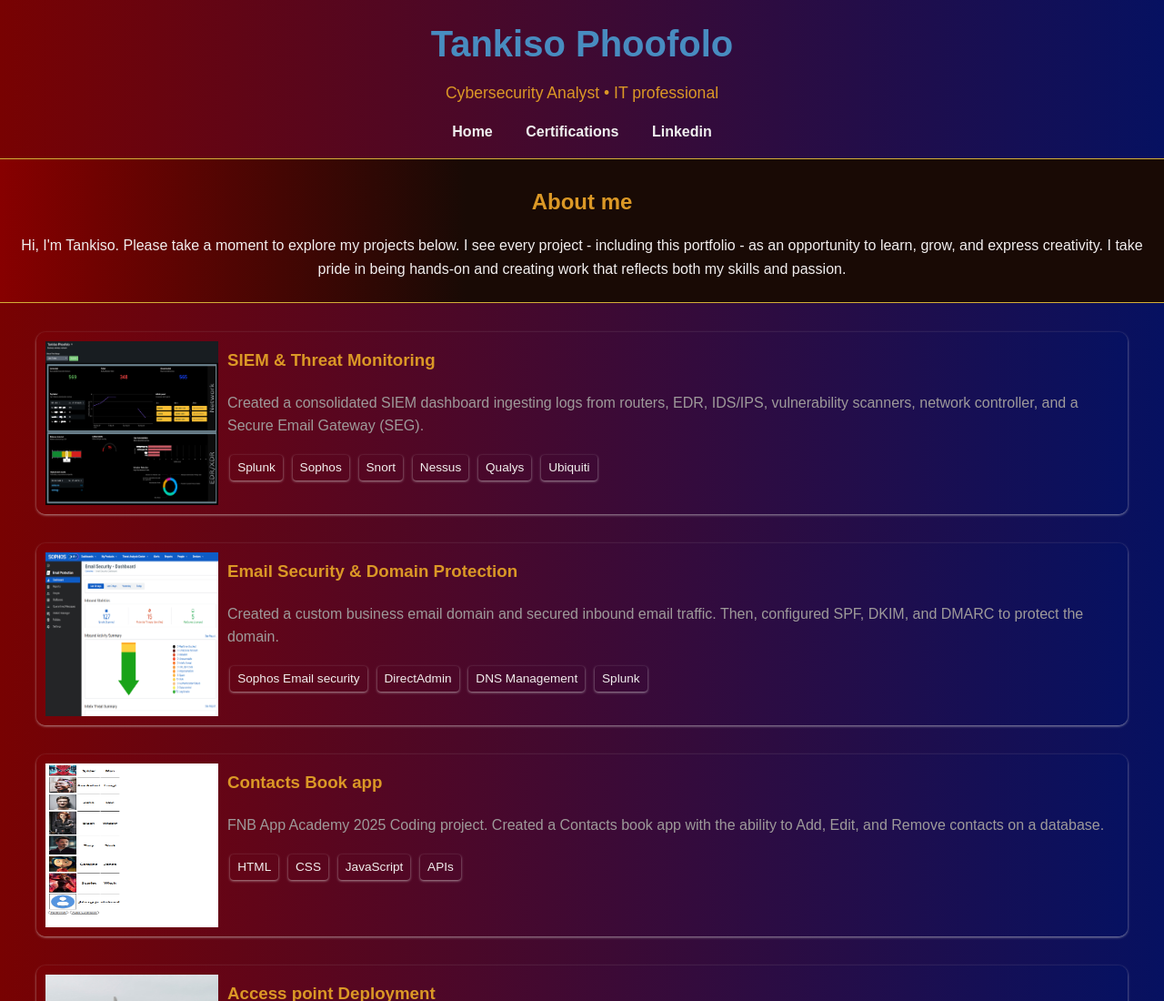
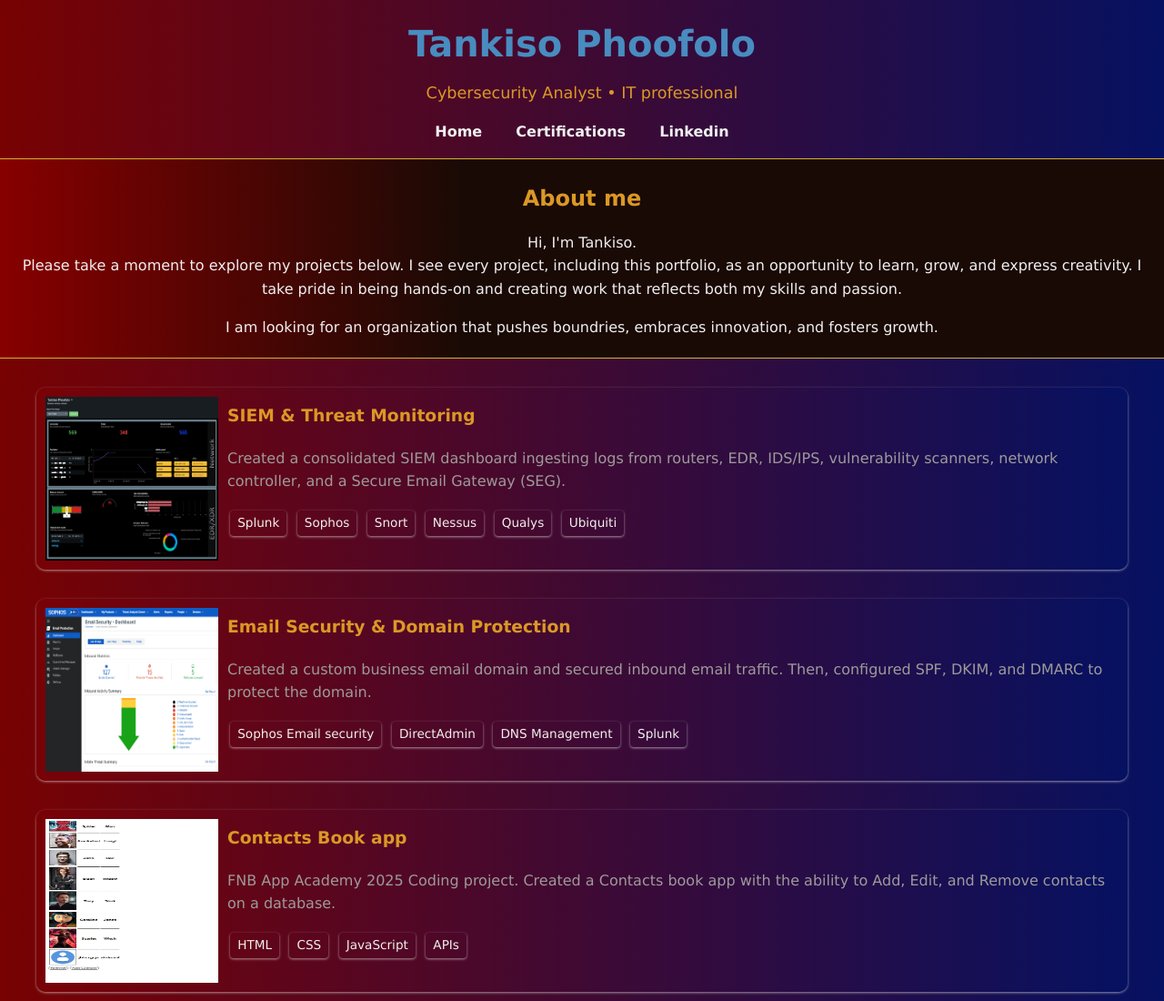
Before and after one commit to AneleTk/AneleTK, a plain HTML site: page index.html in a window 1280 px wide. Shown: the top 1100 px of the page at 91% size. Drawn offline with Linux system fonts and the light colour scheme.

Commit message:
Couple of changes
About Me, tabs (&ensp), Image sizes (standalone), and font (from Arial to Verdana)

```diff
--- a/index.html
+++ b/index.html
@@ -20,9 +20,13 @@
 
   <section class="hero">
     <h2>About me</h2>
-    <p> Hi, I'm Tankiso. Please take a moment to explore my projects below. I see every project - including this portfolio - as an opportunity to learn, grow, and
+    <p> Hi, I'm Tankiso.</br> Please take a moment to explore my projects below. I see every project, including this portfolio, as an opportunity to learn, grow, and
       express creativity. I take pride in being hands-on and creating work that reflects both my skills and passion.
 
+    </p>
+    <p>
+      I am looking for an organization
+      that pushes boundries, embraces innovation, and fosters growth.
     </p>
   </section>
 
--- a/styles.css
+++ b/styles.css
@@ -1,10 +1,11 @@
 
 body {
   margin: 0;
-  font-family: Arial, sans-serif;
+  font-family:Verdana, Geneva, Tahoma, sans-serif;
   background: linear-gradient(to right, #780202, #061161 ); /*#360033, #0b8793*/
   color: #f2eeee;
   line-height: 1.6;
+ font-size:
 }
 
 header {
@@ -51,7 +52,7 @@ nav a:hover {
 
 .hero {
   text-align: center;
-  padding: .5rem 1rem;
+  padding: .3rem 1rem;
   background: linear-gradient(to right, #870000, #190a05 40%);
   border-bottom: 0.2px solid #d4af37;
 
@@ -104,8 +105,8 @@ nav a:hover {
 
 .standaloneIMG img {
   display: block;
-  width: 530px;
-  height: 450px;
+                  /*530px*/
+  height: 30rem; /*530px*/
   margin: 0 auto;
   border-radius: 10px;
   box-shadow: 0 4px 10px rgba(0, 0, 0, 0.6);
```
Also changed, not shown: AP.html (+1 -1 lines), emailDomain.html (+3 -3 lines).
